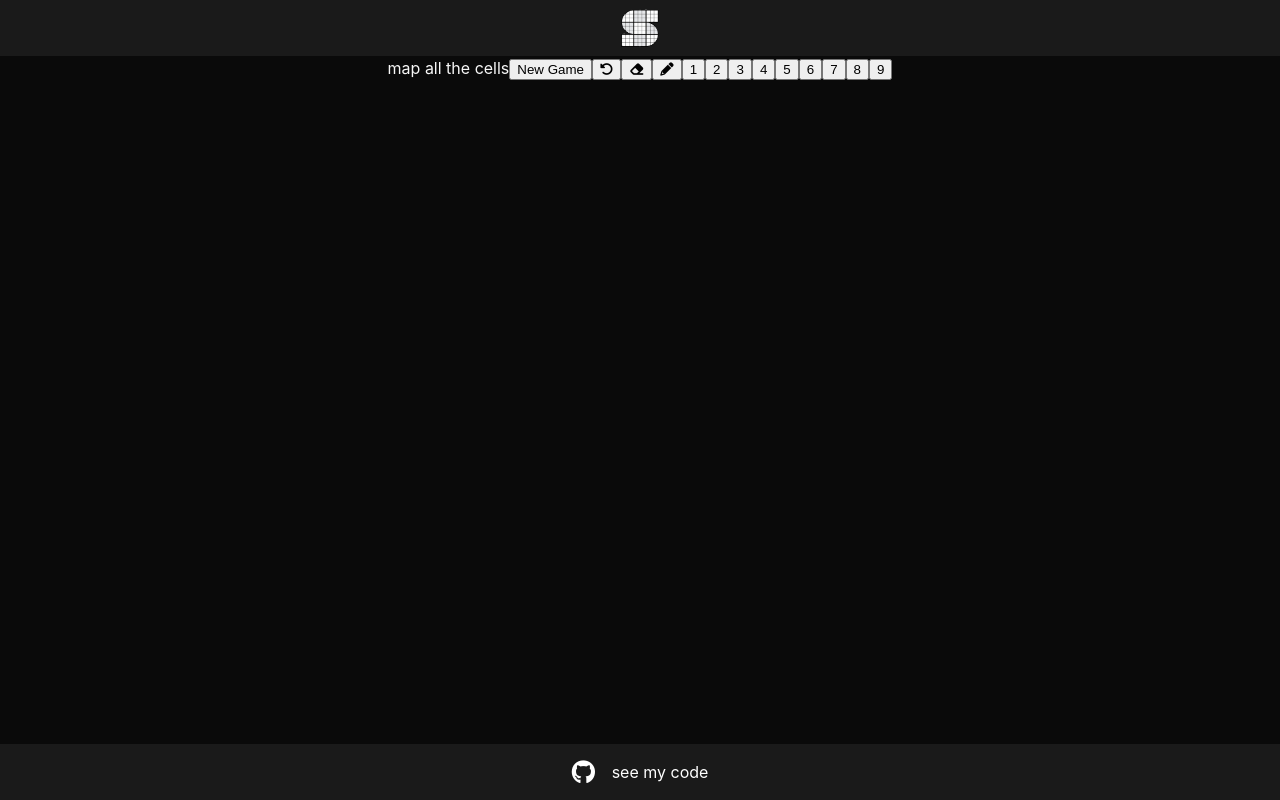
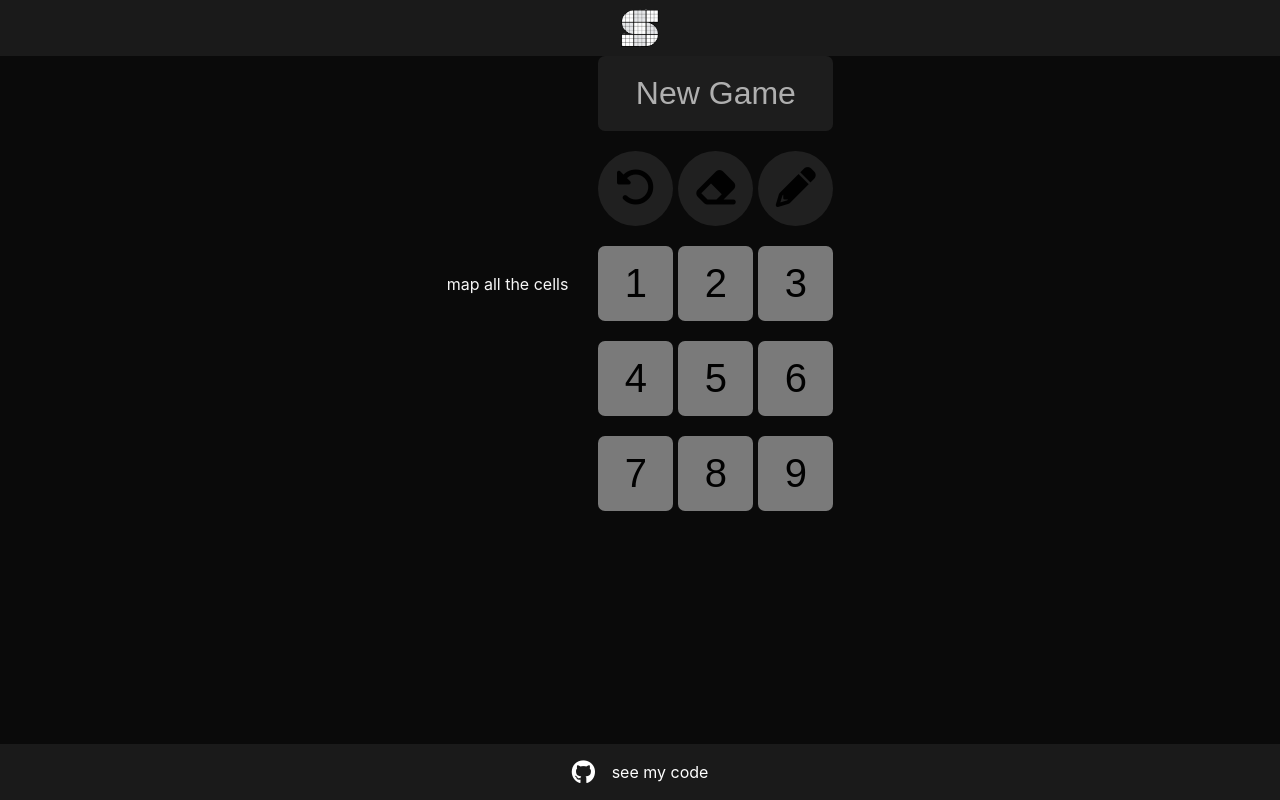
Before and after one commit to adnanZe/Sudoku_vue, a Vue app: page / in a window 1280 px wide. Built offline with nearby package versions, Linux system fonts and the light colour scheme.

Commit message:
[feature] finished style

```diff
--- a/src/components/core/ActionsPad.vue
+++ b/src/components/core/ActionsPad.vue
@@ -3,26 +3,113 @@ import { NUMBERS_PAD } from "../model/constants";
 </script>
 
 <template>
-  <section class="action-controls">
+  <section>
     <button id="new-game" class="new-game" @click="">New Game</button>
     <button id="undo" class="undo" @click="">
       <i class="fa-solid fa-rotate-left"></i>
     </button>
-    <button id="erase" className="erase" @click="">
-      <i className="fa-solid fa-eraser"></i>
+    <button id="erase" class="erase" @click="">
+      <i class="fa-solid fa-eraser"></i>
     </button>
-    <button className="notes" id="notes" @click="">
-      <i className="fa-solid fa-pencil"></i>
+    <button class="notes" id="notes" @click="">
+      <i class="fa-solid fa-pencil"></i>
     </button>
     <button
+      class="number"
       v-for="number in NUMBERS_PAD"
-      class="number"
       :key="number"
-      :class="number"
       @click="">
       {{ number }}
     </button>
   </section>
 </template>
 
-<style scoped></style>
+<style scoped>
+section {
+  display: grid;
+  grid-template-columns: repeat(9, 20px);
+  grid-template-rows: repeat(2, 40px);
+  row-gap: 10px;
+  column-gap: 5px;
+}
+
+button {
+  background-color: rgb(38, 38, 38);
+  opacity: 0.8;
+  font-size: 1.5rem;
+  font-weight: lighter;
+  border: 0;
+  border-radius: 10%;
+  cursor: pointer;
+  transition: all 0.3s ease-in-out;
+}
+
+button:hover {
+  opacity: 1;
+}
+
+.number {
+  padding: 0;
+  background-color: transparent;
+  border-radius: 7px;
+}
+
+.undo {
+  grid-column: 4/6;
+}
+
+.notes {
+  grid-column: 8/10;
+}
+
+.erase {
+  grid-column: 6/8;
+}
+
+.new-game {
+  font-size: 1rem;
+  background-color: rgba(50, 50, 50, 0.6);
+  color: rgba(217, 217, 217);
+  border-radius: 7px;
+  grid-column: 1 / 4;
+}
+
+@media only screen and (min-width: 768px) {
+  section {
+    grid-template-columns: repeat(3, 75px);
+    grid-template-rows: repeat(5, 75px);
+    row-gap: 20px;
+    column-gap: 5px;
+    margin-left: 30px;
+  }
+
+  button {
+    font-size: 2.5rem;
+  }
+  :not(.number) {
+    border-radius: 50%;
+  }
+
+  .number {
+    padding: 0;
+    background-color: rgb(150, 150, 150);
+  }
+
+  .undo {
+    grid-column: 1;
+    grid-row: 2;
+  }
+  .notes {
+    grid-column: 3;
+    grid-row: 2;
+  }
+  .erase {
+    grid-column: 2;
+    grid-row: 2;
+  }
+  .new-game {
+    font-size: 2rem;
+    border-radius: 7px;
+  }
+}
+</style>
--- a/src/components/core/Grid.vue
+++ b/src/components/core/Grid.vue
@@ -1,7 +1,17 @@
 <script setup lang="ts"></script>
 
 <template>
-  <section class="sudoku">map all the cells</section>
+  <section>map all the cells</section>
 </template>
 
-<style scoped></style>
+<style scoped>
+/* section {
+  margin: 1.5rem 0;
+  background-color: #999999;
+  display: grid;
+  grid-template-columns: repeat(9, 10vw);
+  grid-template-rows: repeat(9, 10vw);
+  border: 3px solid black;
+  grid-gap: 1px;
+} */
+</style>
--- a/src/components/core/core.vue
+++ b/src/components/core/core.vue
@@ -10,4 +10,17 @@ import ActionsPad from "./ActionsPad.vue";
   </main>
 </template>
 
-<style scoped></style>
+<style scoped>
+main {
+  display: flex;
+  align-items: center;
+  justify-content: center;
+  flex-direction: column;
+}
+
+@media (min-width: 992px) {
+  main {
+    flex-direction: row;
+  }
+}
+</style>
```
